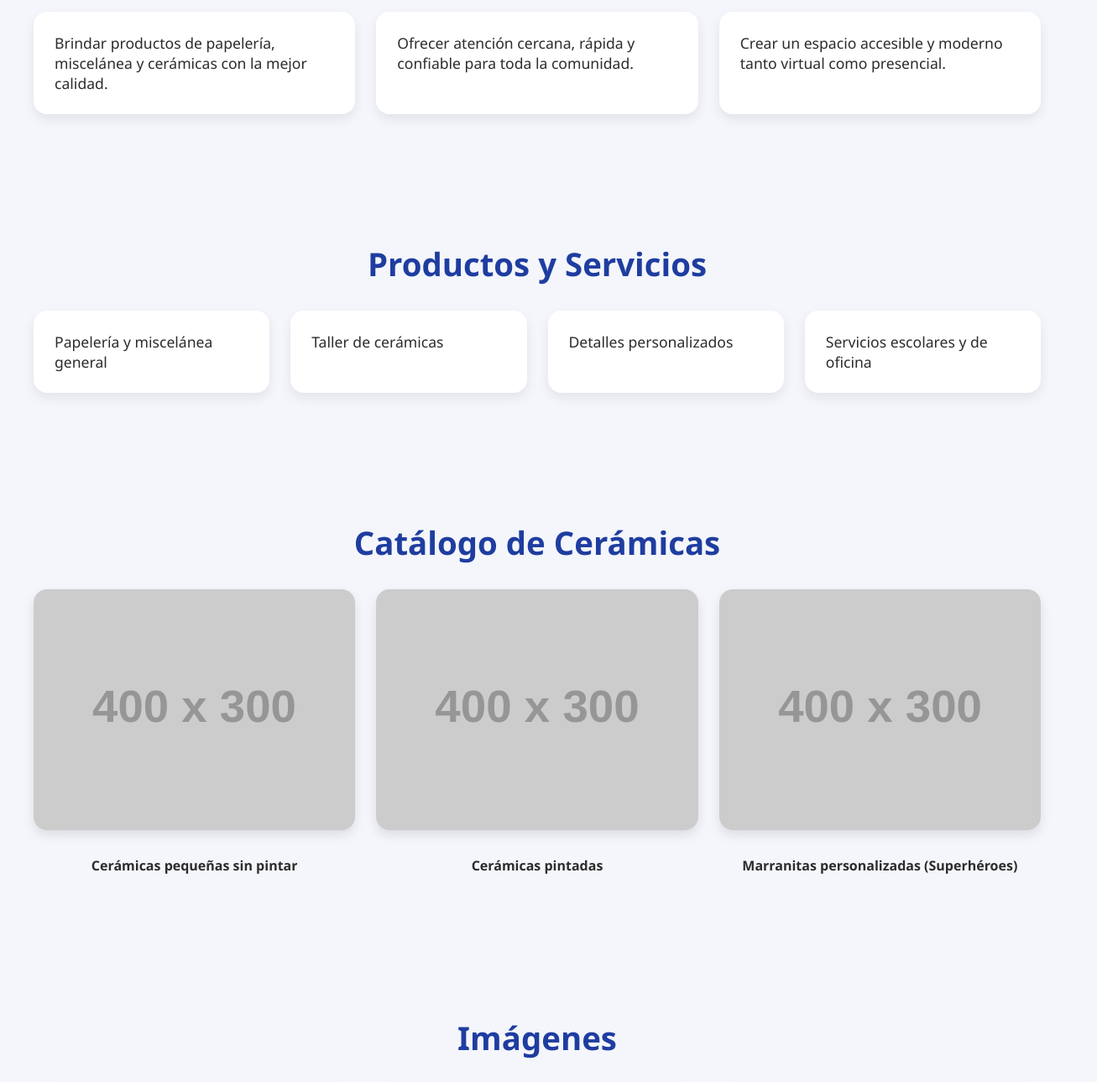
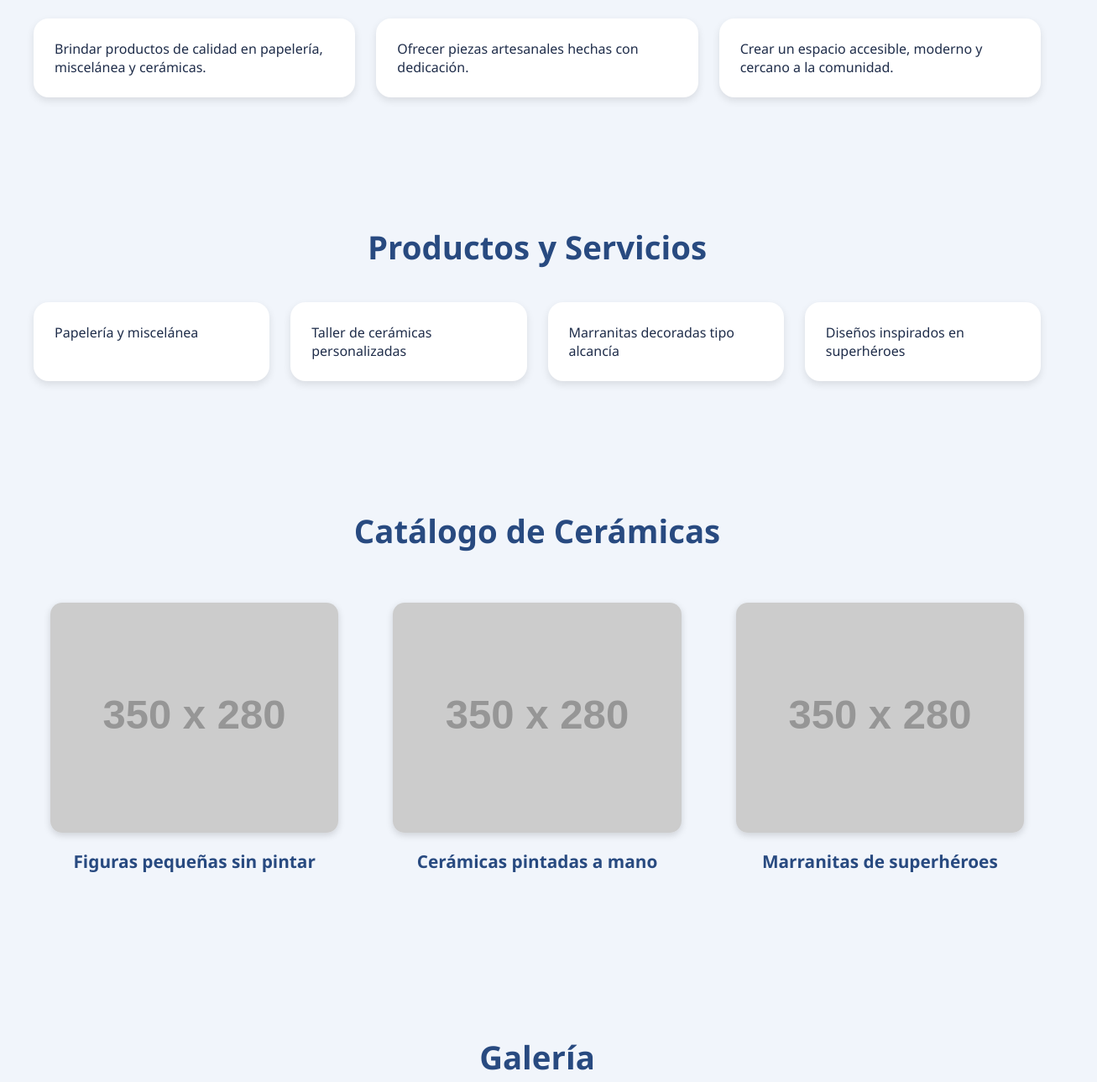
Before and after one commit to dannajojoa98-del/NUBES-MISCELANEA, a plain HTML site: page index.html in a window 1280 px wide. Shown: the part 457-1746 px from the top of the page at 84% size, 1307 px wide, since content can reach past the window. Drawn offline with Linux system fonts and the light colour scheme; placeholder pictures from the web are drawn by us.

Commit message:
index.html

```diff
--- a/index.html
+++ b/index.html
@@ -4,111 +4,118 @@
     <meta charset="UTF-8" />
     <meta name="viewport" content="width=device-width, initial-scale=1.0" />
     <title>Miscelánea Nubes</title>
+
     <style>
+        /* --- ESTILO ELEGANTE EN AZULES --- */
         body {
             margin: 0;
             font-family: 'Segoe UI', sans-serif;
-            background: #f4f6fb;
-            color: #2c2c2c;
+            background: #f1f5fb;
+            color: #1f2d4a;
         }
+
         header {
-            background: linear-gradient(135deg, #6ea8ff, #3c5ec9);
+            background: linear-gradient(135deg, #6ea8ff, #3b60c4);
             padding: 60px 20px;
             text-align: center;
             color: white;
-            letter-spacing: 1px;
+            box-shadow: 0 4px 15px rgba(0,0,0,0.2);
         }
         header h1 {
             margin: 0;
-            font-size: 3.2rem;
-            font-weight: 700;
+            font-size: 3rem;
+            font-weight: 600;
         }
+        header p {
+            margin-top: 10px;
+            font-size: 1.2rem;
+        }
+
         nav {
-            background: #ffffffcc;
+            background: white;
             padding: 15px;
             text-align: center;
-            backdrop-filter: blur(10px);
             position: sticky;
             top: 0;
             z-index: 1000;
-            border-bottom: 1px solid #e0e7ff;
+            box-shadow: 0 2px 8px rgba(0,0,0,0.1);
         }
         nav a {
-            margin: 0 15px;
+            margin: 0 20px;
             text-decoration: none;
-            color: #3c5ec9;
-            font-weight: 600;
-            transition: 0.3s;
+            color: #3b60c4;
+            font-size: 1.1rem;
+            font-weight: bold;
         }
-        nav a:hover {
-            color: #1f3da0;
-        }
+
         .section {
             padding: 60px 20px;
             max-width: 1200px;
             margin: auto;
         }
+
         .title {
             font-size: 2.4rem;
-            margin-bottom: 30px;
+            font-weight: 600;
             text-align: center;
-            font-weight: 700;
-            color: #1f3da0;
+            margin-bottom: 40px;
+            color: #284a80;
         }
-        .products, .objectives, .catalogo {
+
+        .grid {
             display: grid;
             grid-template-columns: repeat(auto-fit, minmax(260px, 1fr));
             gap: 25px;
         }
+
         .card {
             background: white;
             padding: 25px;
-            border-radius: 16px;
-            box-shadow: 0 6px 14px rgba(0,0,0,0.08);
-            font-size: 1.1rem;
+            border-radius: 18px;
+            box-shadow: 0 4px 10px rgba(0,0,0,0.1);
             transition: 0.3s;
         }
         .card:hover {
             transform: translateY(-5px);
-            box-shadow: 0 10px 22px rgba(0,0,0,0.1);
+            box-shadow: 0 8px 20px rgba(0,0,0,0.15);
         }
-        .gallery, .catalogo {
-            display: grid;
-            grid-template-columns: repeat(auto-fit, minmax(260px, 1fr));
-            gap: 25px;
+
+        .catalog-card {
+            text-align: center;
+            padding: 20px;
         }
-        .gallery img, .catalogo img {
+        .catalog-card img {
             width: 100%;
-            border-radius: 16px;
-            box-shadow: 0 6px 14px rgba(0,0,0,0.1);
+            border-radius: 14px;
+            box-shadow: 0 3px 8px rgba(0,0,0,0.15);
         }
-        .catalog-item {
-            text-align: center;
-            font-weight: 600;
-            padding-top: 10px;
+        .catalog-card h3 {
+            margin-top: 15px;
+            font-size: 1.3rem;
+            color: #284a80;
         }
+
         footer {
-            background: #1f3da0;
+            background: #3b60c4;
             color: white;
             text-align: center;
             padding: 25px;
             margin-top: 40px;
-            font-size: 1rem;
         }
 
-        /* VERSION MÓVIL */
-        @media (max-width: 768px) {
-            header h1 { font-size: 2.4rem; }
-            .section { padding: 40px 15px; }
+        /* --- VERSIÓN MÓVIL OPTIMIZADA --- */
+        @media (max-width: 600px) {
+            header h1 { font-size: 2.2rem; }
             .title { font-size: 2rem; }
-            nav a { margin: 0 8px; font-size: 0.9rem; }
+            nav a { margin: 0 10px; font-size: 1rem; }
         }
     </style>
 </head>
+
 <body>
     <header>
         <h1>Miscelánea Nubes</h1>
-        <p>Tu lugar de confianza en Bogotá | Calle 38f sur #72k - 78</p>
+        <p>Tu miscelánea y taller de cerámicas | Calle 38f sur #72k - 78, Bogotá</p>
     </header>
 
     <nav>
@@ -119,60 +126,68 @@
         <a href="#contacto">Contacto</a>
     </nav>
 
+    <!-- OBJETIVOS -->
     <section id="objetivos" class="section">
         <h2 class="title">Nuestros Objetivos</h2>
-        <div class="objectives">
-            <div class="card">Brindar productos de papelería, miscelánea y cerámicas con la mejor calidad.</div>
-            <div class="card">Ofrecer atención cercana, rápida y confiable para toda la comunidad.</div>
-            <div class="card">Crear un espacio accesible y moderno tanto virtual como presencial.</div>
+        <div class="grid">
+            <div class="card">Brindar productos de calidad en papelería, miscelánea y cerámicas.</div>
+            <div class="card">Ofrecer piezas artesanales hechas con dedicación.</div>
+            <div class="card">Crear un espacio accesible, moderno y cercano a la comunidad.</div>
         </div>
     </section>
 
+    <!-- PRODUCTOS -->
     <section id="productos" class="section">
         <h2 class="title">Productos y Servicios</h2>
-        <div class="products">
-            <div class="card">Papelería y miscelánea general</div>
-            <div class="card">Taller de cerámicas</div>
-            <div class="card">Detalles personalizados</div>
-            <div class="card">Servicios escolares y de oficina</div>
+        <div class="grid">
+            <div class="card">Papelería y miscelánea</div>
+            <div class="card">Taller de cerámicas personalizadas</div>
+            <div class="card">Marranitas decoradas tipo alcancía</div>
+            <div class="card">Diseños inspirados en superhéroes</div>
         </div>
     </section>
 
+    <!-- CATÁLOGO DE CERÁMICAS -->
     <section id="catalogo" class="section">
         <h2 class="title">Catálogo de Cerámicas</h2>
-        <div class="catalogo">
-            <div>
-                <img src="https://via.placeholder.com/400x300?text=Cerámica+sin+pintar" alt="Cerámica sin pintar" />
-                <p class="catalog-item">Cerámicas pequeñas sin pintar</p>
+        <div class="grid">
+            <div class="catalog-card">
+                <img src="https://via.placeholder.com/350x280?text=Cerámica+sin+pintar" alt="Cerámica sin pintar">
+                <h3>Figuras pequeñas sin pintar</h3>
             </div>
-            <div>
-                <img src="https://via.placeholder.com/400x300?text=Cerámica+pintada" alt="Cerámica pintada" />
-                <p class="catalog-item">Cerámicas pintadas</p>
+            <div class="catalog-card">
+                <img src="https://via.placeholder.com/350x280?text=Cerámica+pintada" alt="Cerámica pintada">
+                <h3>Cerámicas pintadas a mano</h3>
             </div>
-            <div>
-                <img src="https://via.placeholder.com/400x300?text=Marranita+superhéroe" alt="Marranita personalizada" />
-                <p class="catalog-item">Marranitas personalizadas (Superhéroes)</p>
+            <div class="catalog-card">
+                <img src="https://via.placeholder.com/350x280?text=Marranita+Superhéroe" alt="Marranita personalizada">
+                <h3>Marranitas de superhéroes</h3>
             </div>
         </div>
     </section>
 
+    <!-- GALERÍA -->
     <section id="galeria" class="section">
-        <h2 class="title">Imágenes</h2>
-        <div class="gallery">
-            <img src="https://via.placeholder.com/400x300?text=Producto+1" alt="Producto 1" />
-            <img src="https://via.placeholder.com/400x300?text=Producto+2" alt="Producto 2" />
-            <img src="https://via.placeholder.com/400x300?text=Producto+3" alt="Producto 3" />
+        <h2 class="title">Galería</h2>
+        <div class="grid">
+            <img class="card" src="https://via.placeholder.com/400x300?text=Producto+1" alt="Producto 1" />
+            <img class="card" src="https://via.placeholder.com/400x300?text=Producto+2" alt="Producto 2" />
+            <img class="card" src="https://via.placeholder.com/400x300?text=Producto+3" alt="Producto 3" />
         </div>
     </section>
 
+    <!-- CONTACTO -->
     <section id="contacto" class="section">
         <h2 class="title">Contacto</h2>
-        <p style="text-align:center; font-size:1.2rem;">Escríbenos o llámanos:</p>
-        <p style="text-align:center; font-size:1.5rem; font-weight:bold;">3225239470 (Danna Jojoa)<br>3013154459</p>
+        <p style="text-align:center; font-size:1.3rem;">Comunícate con nosotros:</p>
+        <p style="text-align:center; font-size:1.6rem; font-weight:bold;">
+            3225239470 (Danna Jojoa)<br>
+            3013154459
+        </p>
     </section>
 
     <footer>
         © 2025 Miscelánea Nubes - Todos los derechos reservados
     </footer>
 </body>
-</html>
+</html
```
